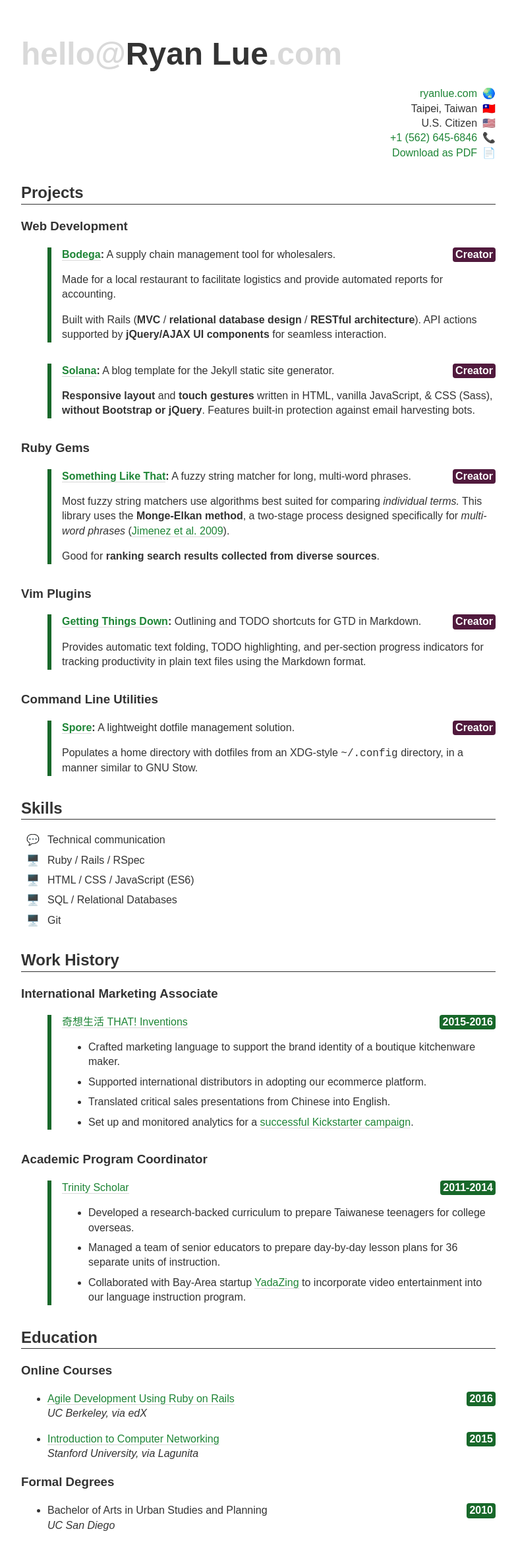
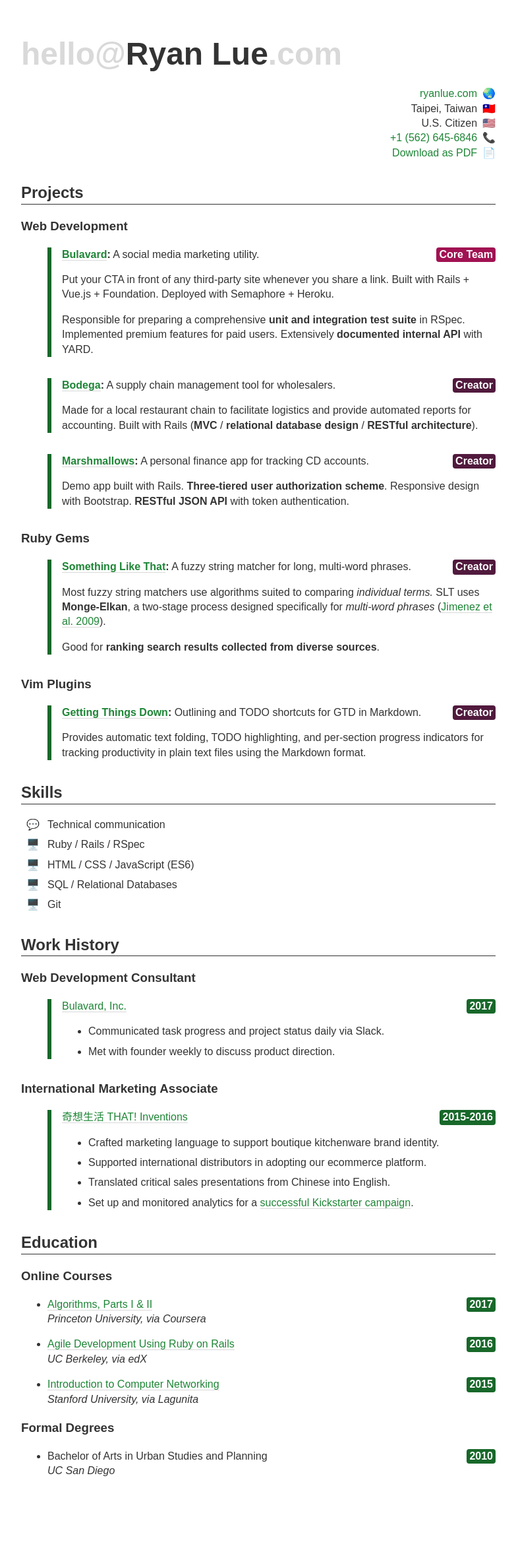
Before and after one commit to rlue/ryanlue.com, a Jekyll site: the page built from about/cv.md, in a window 1280 px wide. Shown: the whole page at 66% size, without its empty margins (248-1031 px from the left). Built offline with Jekyll 4.4.1, drawn with Linux system fonts in a browser that asks for light colours; after the commit the page ends 2272 px from its top, so only the background shows below that.

Commit message:
Update CV 12/2017

```diff
--- a/about/cv.md
+++ b/about/cv.md
@@ -25,19 +25,25 @@ Projects
 ### Web Development
 {: .projects__section }
 
+* <div class="projects__role projects__role--core">Core Team</div>
+
+  <span class="projects__name">[Bulavard][blvd]{:target="_blank"}:</span> A social media marketing utility.
+
+  Put your CTA in front of any third-party site whenever you share a link. Built with Rails + Vue.js + Foundation. Deployed with Semaphore + Heroku.
+
+  Responsible for preparing a comprehensive **unit and integration test suite** in RSpec. Implemented premium features for paid users. Extensively **documented internal API** with YARD.
+
 * <div class="projects__role projects__role--creator">Creator</div>
 
   <span class="projects__name">[Bodega][bdg]{:target="_blank"}:</span> A supply chain management tool for wholesalers.
 
-  Made for a local restaurant to facilitate logistics and provide automated reports for accounting.
-
-  Built with Rails (**MVC** / **relational database design** / **RESTful architecture**). API actions supported by **jQuery/AJAX UI components** for seamless interaction.
+  Made for a local restaurant chain to facilitate logistics and provide automated reports for accounting. Built with Rails (**MVC** / **relational database design** / **RESTful architecture**).
 
 * <div class="projects__role projects__role--creator">Creator</div>
 
-  <span class="projects__name">[Solana][sol]{:target="_blank"}:</span> A blog template for the Jekyll static site generator.
+  <span class="projects__name">[Marshmallows][msh]{:target="_blank"}:</span> A personal finance app for tracking CD accounts.
 
-  **Responsive layout** and **touch gestures** written in HTML, vanilla JavaScript, & CSS (Sass), **without Bootstrap or jQuery**. Features built-in protection against email harvesting bots.
+  Demo app built with Rails. **Three-tiered user authorization scheme**. Responsive design with Bootstrap. **RESTful JSON API** with token authentication.
 
 ### Ruby Gems
 {: .projects__section }
@@ -46,7 +52,7 @@ Projects
 
   <span class="projects__name">[Something Like That][slt]{:target="_blank"}:</span> A fuzzy string matcher for long, multi-word phrases.
 
-  Most fuzzy string matchers use algorithms best suited for comparing _individual terms._ This library uses the <dfn>Monge-Elkan method</dfn>, a two-stage process designed specifically for _multi-word phrases_ ([Jimenez et al. 2009][mem]{:target="_blank"}).
+  Most fuzzy string matchers use algorithms suited to comparing _individual terms._ SLT uses <dfn>Monge-Elkan</dfn>, a two-stage process designed specifically for _multi-word phrases_ ([Jimenez et al. 2009][mem]{:target="_blank"}).
 
   Good for **ranking search results collected from diverse sources**.
 
@@ -58,15 +64,6 @@ Projects
   <span class="projects__name">[Getting Things Down][gtd]{:target="_blank"}:</span> Outlining and TODO shortcuts for GTD in Markdown.
 
   Provides automatic text folding, TODO highlighting, and per-section progress indicators for tracking productivity in plain text files using the Markdown format.
-
-### Command Line Utilities
-{: .projects__section }
-
-* <div class="projects__role projects__role--creator">Creator</div>
-
-  <span class="projects__name">[Spore][spr]{:target="_blank"}:</span> A lightweight dotfile management solution.
-
-  Populates a home directory with dotfiles from an XDG-style `~/.config` directory, in a manner similar to GNU Stow.
 
 Skills
 ------
@@ -80,37 +77,42 @@ Skills
 Work History
 ------------
 
+### Web Development Consultant
+{: .work-history__position }
+
+* <div class="work-history__tenure">2017</div>
+  [Bulavard, Inc.][blvd]{:target="_blank"}
+
+  * Communicated task progress and project status daily via Slack.
+  * Met with founder weekly to discuss product direction.
+
 ### International Marketing Associate
 {: .work-history__position }
 
 * <div class="work-history__tenure">2015-2016</div>
   [奇想生活 THAT! Inventions][that]{:target="_blank"}
 
-  * Crafted marketing language to support the brand identity of a boutique kitchenware maker.
+  * Crafted marketing language to support boutique kitchenware brand identity.
   * Supported international distributors in adopting our ecommerce platform.
   * Translated critical sales presentations from Chinese into English.
   * Set up and monitored analytics for a [successful Kickstarter
   campaign][freez]{:target="_blank"}.
-
-### Academic Program Coordinator
-{: .work-history__position }
-
-* <div class="work-history__tenure">2011-2014</div>
-  [Trinity Scholar][trin]{:target="_blank"}
-
-  * Developed a research-backed curriculum to prepare Taiwanese teenagers for college overseas.
-  * Managed a team of senior educators to prepare day-by-day lesson plans for 36 separate units of instruction.
-  * Collaborated with Bay-Area startup [YadaZing][yada]{:target="_blank"} to incorporate video entertainment into our language instruction program.
 
 Education
 ---------
 
 ### Online Courses
 
+* <div class="education__date">2017</div>
+
+  [Algorithms, Parts I & II][prin]{:target="_blank"}
+  <span class="education__institution">Princeton University, via Coursera</span>
+
 * <div class="education__date">2016</div>
 
   [Agile Development Using Ruby on Rails][berk]{:target="_blank"}
   <span class="education__institution">UC Berkeley, via edX</span>
+
 * <div class="education__date">2015</div>
 
   [Introduction to Computer Networking][stan]{:target="_blank"}
@@ -122,16 +124,6 @@ Education
 
   Bachelor of Arts in Urban Studies and Planning
   <span class="education__institution">UC San Diego</span>
-
-<!---
-Interests
----------
-
-* <span class="interests__list-marker">⌨️</span> Vim
-* <span class="interests__list-marker">⛰️</span> Hiking
-* <span class="interests__list-marker">🐶</span> Dog training
-* <span class="interests__list-marker">🔧</span> Bicycle mechanics
--->
 
 <script type="text/javascript">
 var Contact = {};
--- a/about/cv.scss
+++ b/about/cv.scss
@@ -198,6 +198,10 @@ dfn {
     background-color: #511a3d;
   }
 
+  &--core {
+    background-color: #a11252;
+  }
+
   &--contributor {
     background-color: #a11252;
   }
```
Also changed, not shown: other parts of about/cv.md (+3 -3 lines), 1 other file.
